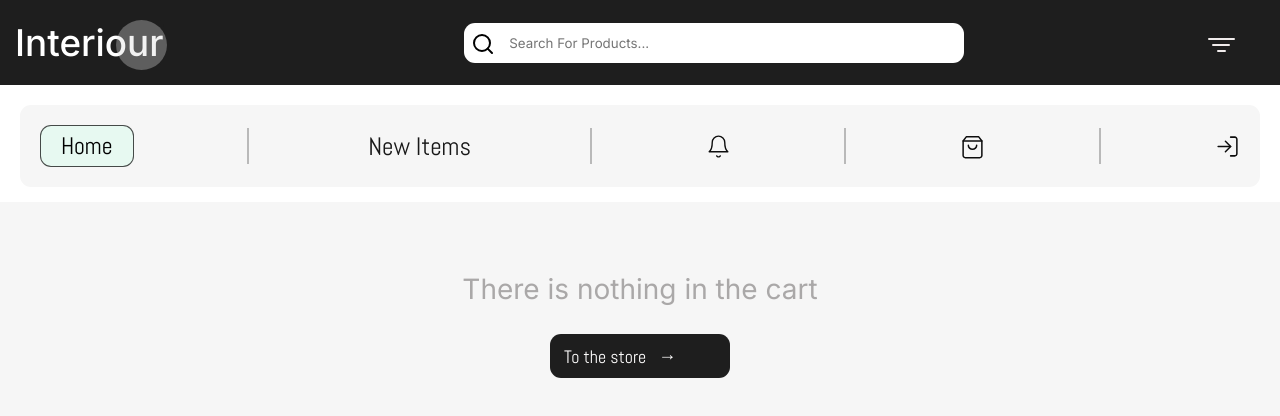
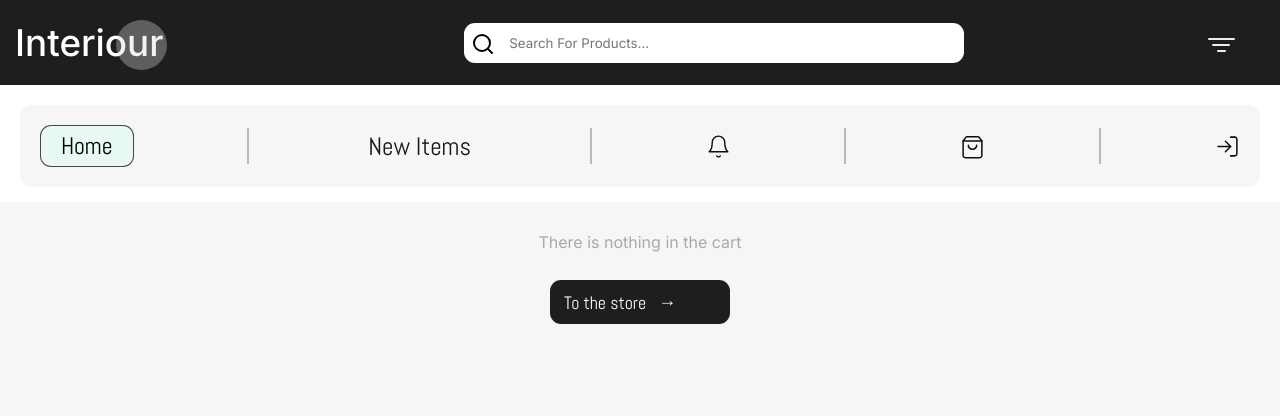
Before and after one commit to Irskaraieva/interiour, a React (Vite) app: page /interiour/cart in a window 1280 px wide. Shown: the top 416 px of the page. Built offline with nearby package versions, Linux system fonts and the light colour scheme; no server answers.

Commit message:
add preloader

```diff
--- a/package.json
+++ b/package.json
@@ -22,6 +22,7 @@
     "react-range-slider-input": "^3.0.7",
     "react-router-dom": "^6.17.0",
     "react-slider": "^2.0.6",
+    "react-spinners": "^0.13.8",
     "swiper": "^11.0.6",
     "zod": "^3.22.4"
   },
--- a/src/App.jsx
+++ b/src/App.jsx
@@ -1,11 +1,14 @@
 import { BrowserRouter as Router, Routes, Route } from "react-router-dom";
 import Layout from './components/layout/Layout';
 import './styles/main.scss';
-import HomePage from "./pages/homePage/HomePage";
-import ProductsList from "./pages/productsList/ProductsList";
-import SignIn from "./pages/SignIn/SignIn";
-import SingleItemProd from "./components/singleItemProd/SingleItemProd";
-import Cart from "./pages/Cart/Cart";
+
+import { lazy } from "react";
+
+const HomePage = lazy(() => import("./pages/homePage/HomePage"));
+const ProductsList = lazy(() => import("./pages/productsList/ProductsList"));
+const SignIn = lazy(() => import("./pages/SignIn/SignIn"));
+const SingleItemProd = lazy(() => import("./components/singleItemProd/SingleItemProd"));
+const Cart = lazy(() => import("./pages/Cart/Cart"));
 
 export default function App() {
   return (
--- a/src/components/layout/Layout.jsx
+++ b/src/components/layout/Layout.jsx
@@ -1,13 +1,13 @@
 import { Outlet } from "react-router-dom";
+import SyncLoader from "react-spinners/SyncLoader";
 import { GoodsProvider } from "../../context/GodsContext";
 import '../layout/layout.scss';
-import Aside from "../aside/Aside";
 import NavBtn from "../navBtn/NavBtn";
 import Navbar from "../navBar/NavBar";
 import { CartContextProvider } from "../../context/CartContext";
+import { Suspense } from "react";
 
 export default function Layout() {
-
     return (
         <>
             <div className="content">
@@ -18,12 +18,23 @@
                             <main className="main">
                                 <NavBtn />
                                 <Navbar />
-                                <Outlet />
+                                <Suspense fallback={<SyncLoader
+                                    size={34}
+                                    aria-label="Loading Spinner"
+                                    data-testid="loader"
+                                    speedMultiplier=".7"
+                                    className="loader"
+                                    color="#A6A6A6"
+                                    margin="10px"
+                                />}>
+                                    <Outlet />
+                                </Suspense>
                             </main>
+
                         </GoodsProvider>
                     </CartContextProvider>
+                </div>
 
-                </div>
             </div>
 
         </>
--- a/src/components/layout/layout.scss
+++ b/src/components/layout/layout.scss
@@ -4,6 +4,13 @@
   overflow: hidden;
   background-color: #fff;
   overflow: hidden;
+  position: relative;
+  min-height: 100vh;
+  text-align: center;
+}
+
+.loader {
+  margin: 100px auto;
 }
 
 .content-wrapper {
--- a/src/components/offersSwiper/OffersSwiper.jsx
+++ b/src/components/offersSwiper/OffersSwiper.jsx
@@ -15,7 +15,6 @@
 SwiperCore.use([Navigation]);
 
 const OffersSwiper = () => {
-
     return (
         <div className="offers-swiper-wrapper">
             <Swiper
--- a/src/components/singleCartItem/singleCartItem.scss
+++ b/src/components/singleCartItem/singleCartItem.scss
@@ -23,8 +23,6 @@
     line-height: 32px;
     color: rgba(0, 0, 0, 0.9);
     width: 35%;
-
-
   }
 
   .quantity-wrapper {
@@ -90,10 +88,8 @@
 
     @media (max-width: 640px) {
       width: 40%;
-       padding-left: 15px;
-
+      padding-left: 15px;
     }
-
   }
 
   .delete {
```
Also changed, not shown: src/components/offersSwiper/offersSwiper.scss (line endings or trailing spaces), 1 other file (tests, documents, lock files or other folders). Lines whose indentation alone changed are shown as unchanged.
